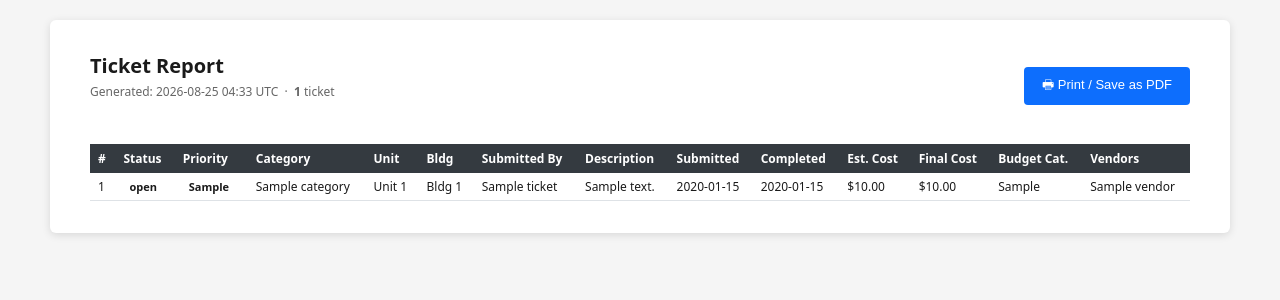
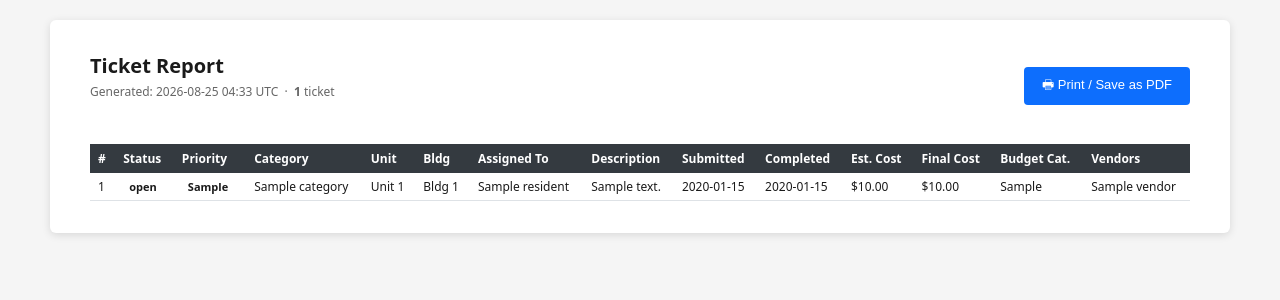
Before and after one commit to shansen5/Bellcoho-Ticketing, a Flask app: page /board/reports/print in a window 1280 px wide. Shown: the top 300 px of the page. Run offline with Flask 3, Linux system fonts and the light colour scheme; a user stored in the database is signed in; tables that the repository leaves empty hold one stand-in row (values such as "Sample post").

Commit message:
Report includes assigned-to rather than submitted-by

```diff
--- a/app.py
+++ b/app.py
@@ -396,7 +396,7 @@ def create_app(config=None):
         writer = csv.writer(output)
         writer.writerow([
             "Ticket #", "Status", "Priority", "Category",
-            "Unit", "Building", "Submitted By", "Description",
+            "Unit", "Building", "Assigned To", "Description",
             "Date Submitted", "Date Assigned", "Date Completed",
             "Estimated Cost", "Final Cost", "Budget Category", "Vendors",
         ])
@@ -409,7 +409,7 @@ def create_app(config=None):
                 t.category.name if t.category else "",
                 f"Unit {t.unit.number}" if t.unit else "",
                 f"Bldg {bldg.number}" if bldg else "",
-                t.submitted_by_name or "",
+                t.assigned_to_resident.name if t.assigned_to_resident else "",
                 t.description,
                 t.date_submitted.strftime("%Y-%m-%d") if t.date_submitted else "",
                 t.date_assigned.strftime("%Y-%m-%d") if t.date_assigned else "",
--- a/templates/board/report_print.html
+++ b/templates/board/report_print.html
@@ -128,7 +128,7 @@
         <th>Category</th>
         <th>Unit</th>
         <th>Bldg</th>
-        <th>Submitted By</th>
+        <th>Assigned To</th>
         <th>Description</th>
         <th>Submitted</th>
         <th>Completed</th>
@@ -148,7 +148,7 @@
         <td>{{ t.category.name if t.category else '—' }}</td>
         <td>{% if t.unit %}Unit {{ t.unit.number }}{% else %}—{% endif %}</td>
         <td>{% if bldg %}Bldg {{ bldg.number }}{% else %}—{% endif %}</td>
-        <td class="text-nowrap">{{ t.submitted_by_name or '—' }}</td>
+        <td class="text-nowrap">{{ t.assigned_to_resident.name if t.assigned_to_resident else '—' }}</td>
         <td class="desc">{{ t.description }}</td>
         <td>{{ t.date_submitted.strftime('%Y-%m-%d') if t.date_submitted else '—' }}</td>
         <td>{{ t.date_completed.strftime('%Y-%m-%d') if t.date_completed else '—' }}</td>
```
